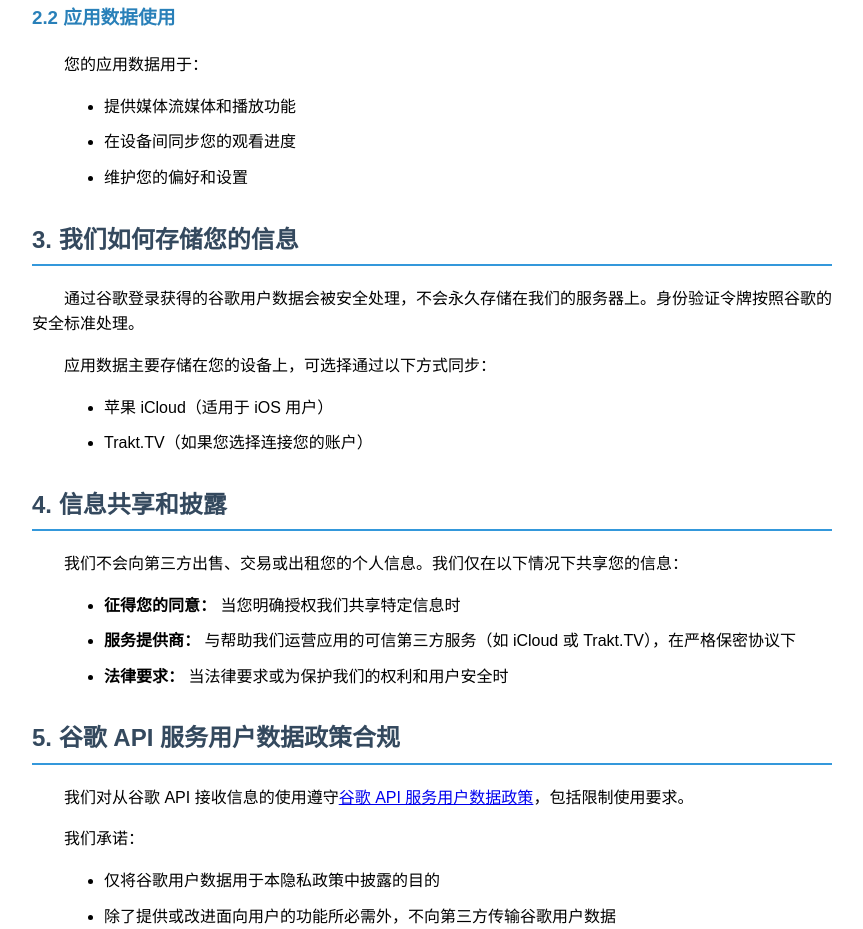
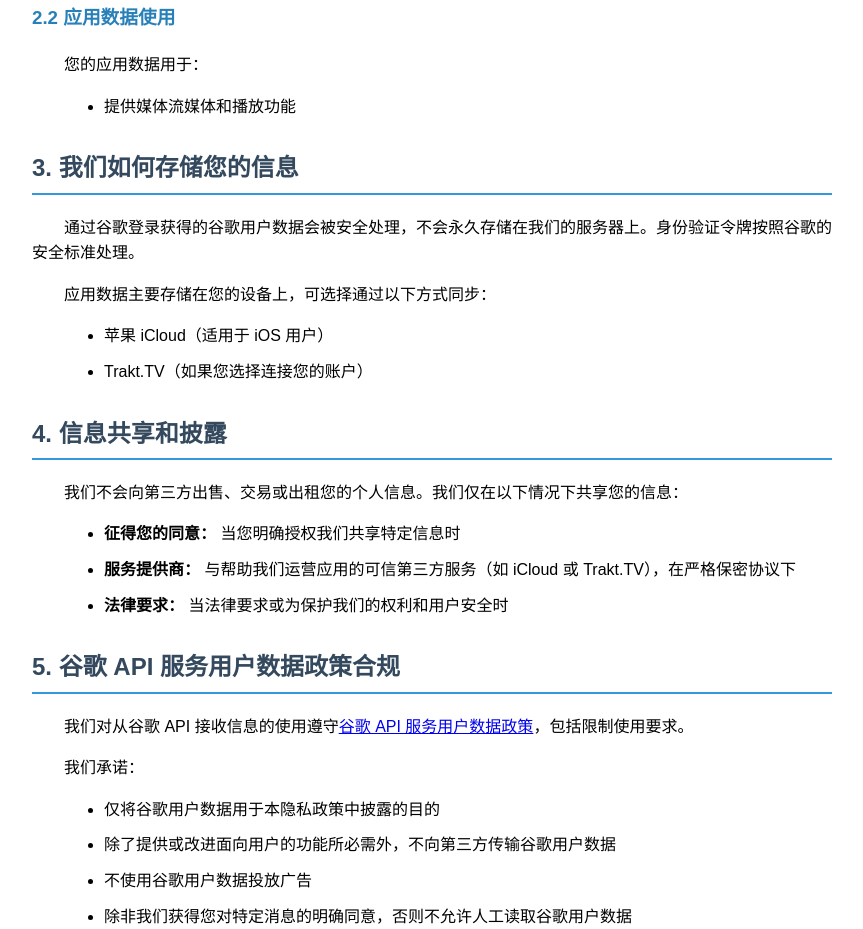
Before and after one commit to LennaApp/LennaApp, a plain HTML site: page privacy-policy/zh-CN.html in a window 1280 px wide. Shown: the part 1135-2064 px from the top of the page, without its empty margins (208-1071 px from the left). Drawn offline with Linux system fonts and the light colour scheme.

Commit message:
Update zh-CN.html

```diff
--- a/privacy-policy/zh-CN.html
+++ b/privacy-policy/zh-CN.html
@@ -96,8 +96,6 @@
   <p>您的应用数据用于：</p>
   <ul>
     <li>提供媒体流媒体和播放功能</li>
-    <li>在设备间同步您的观看进度</li>
-    <li>维护您的偏好和设置</li>
   </ul>
 
   <h2>3. 我们如何存储您的信息</h2>
```
